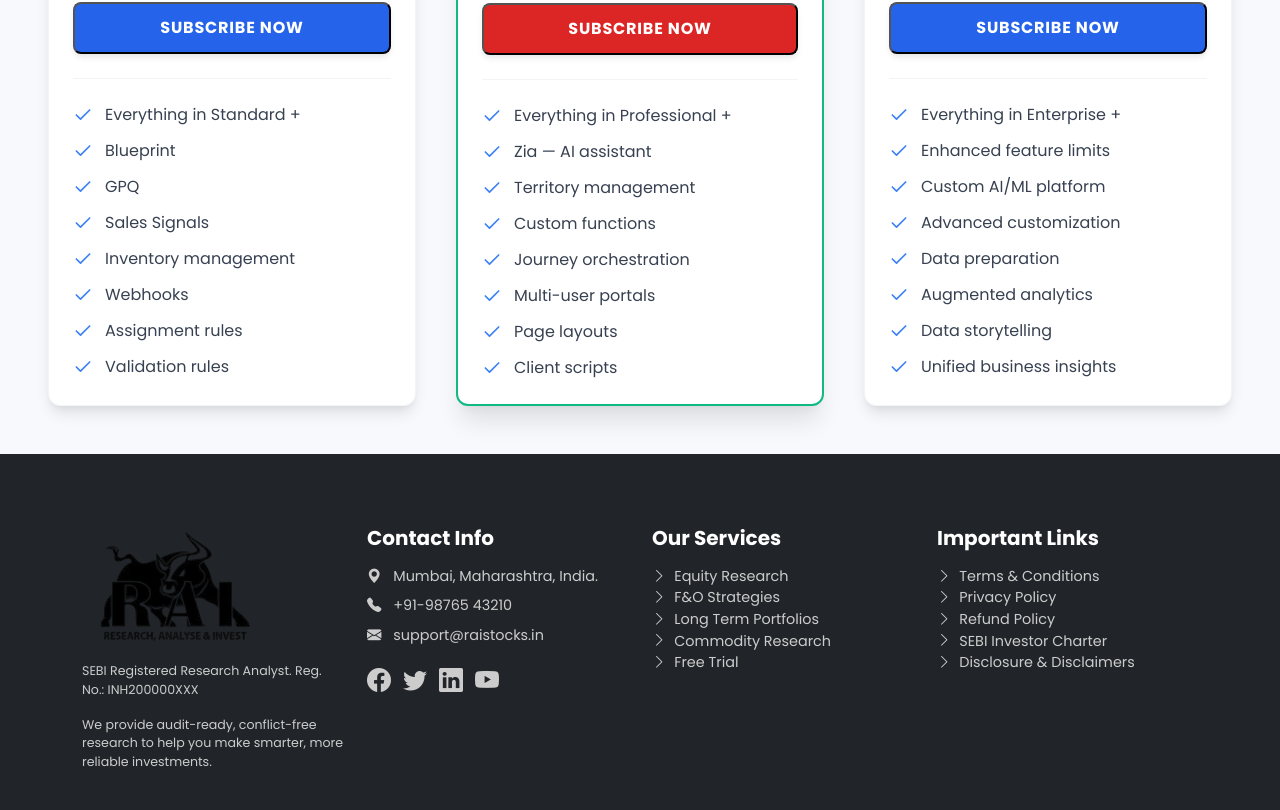
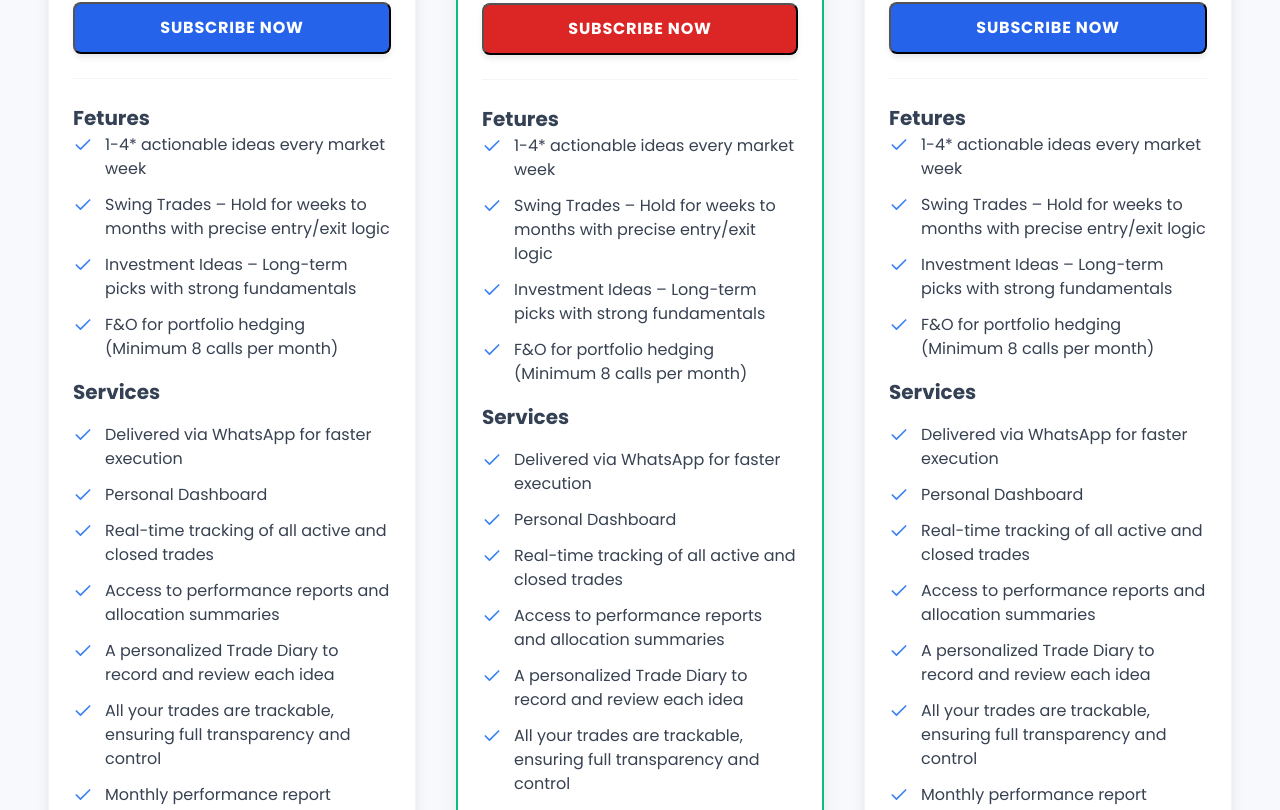
Before and after one commit to KrishnpalJadam/Raistocksweb, a React (Vite) app: page /ourplan in a window 1280 px wide. Shown: the part 469-1279 px from the top of the page. Built offline with nearby package versions, Linux system fonts and the light colour scheme.

Commit message:
trialplan2

```diff
--- a/src/Components/Ourplan.jsx
+++ b/src/Components/Ourplan.jsx
@@ -5,6 +5,7 @@ import { useLocation } from 'react-router-dom';
 
 // --- Investor Plans ---
 const investorPlans = [
+
   {
     id: 1,
     title: 'Professional',
@@ -15,16 +16,25 @@ const investorPlans = [
     isPopular: false,
     buttonClass: 'btn-primary',
     features: [
-      'Everything in Standard +',
-      'Blueprint',
-      'GPQ',
-      'Sales Signals',
-      'Inventory management',
-      'Webhooks',
-      'Assignment rules',
-      'Validation rules',
+
+      '1-4* actionable ideas every market week',
+      'Swing Trades – Hold for weeks to months with precise entry/exit logic',
+      'Investment Ideas – Long-term picks with strong fundamentals',
+      'F&O for portfolio hedging (Minimum 8 calls per month)',
     ],
+    services: [
+      'Delivered via WhatsApp for faster execution',
+      'Personal Dashboard',
+      'Real-time tracking of all active and closed trades',
+      'Access to performance reports and allocation summaries',
+      'A personalized Trade Diary to record and review each idea',
+      'All your trades are trackable, ensuring full transparency and control',
+      'Monthly performance report',
+    ],
+
   },
+
+
   {
     id: 2,
     title: 'Enterprise',
@@ -35,15 +45,22 @@ const investorPlans = [
     isPopular: true,
     buttonClass: 'btn-popular',
     features: [
-      'Everything in Professional +',
-      'Zia — AI assistant',
-      'Territory management',
-      'Custom functions',
-      'Journey orchestration',
-      'Multi-user portals',
-      'Page layouts',
-      'Client scripts',
+
+      '1-4* actionable ideas every market week',
+      'Swing Trades – Hold for weeks to months with precise entry/exit logic',
+      'Investment Ideas – Long-term picks with strong fundamentals',
+      'F&O for portfolio hedging (Minimum 8 calls per month)',
     ],
+    services: [
+      'Delivered via WhatsApp for faster execution',
+      'Personal Dashboard',
+      'Real-time tracking of all active and closed trades',
+      'Access to performance reports and allocation summaries',
+      'A personalized Trade Diary to record and review each idea',
+      'All your trades are trackable, ensuring full transparency and control',
+      'Monthly performance report',
+    ],
+
   },
   {
     id: 3,
@@ -55,14 +72,24 @@ const investorPlans = [
     isPopular: false,
     buttonClass: 'btn-primary',
     features: [
-      'Everything in Enterprise +',
-      'Enhanced feature limits',
-      'Custom AI/ML platform',
-      'Advanced customization',
-      'Data preparation',
-      'Augmented analytics',
-      'Data storytelling',
-      'Unified business insights',
+
+      '1-4* actionable ideas every market week',
+      'Swing Trades – Hold for weeks to months with precise entry/exit logic',
+      'Investment Ideas – Long-term picks with strong fundamentals',
+      'F&O for portfolio hedging (Minimum 8 calls per month)',
+    ],
+    services: [
+      'Delivered via WhatsApp for faster execution',
+      'Personal Dashboard',
+      'Real-time tracking of all active and closed trades',
+      'Access to performance reports and allocation summaries',
+      'A personalized Trade Diary to record and review each idea',
+      'All your trades are trackable, ensuring full transparency and control',
+      'Monthly performance report',
+    ],
+    yearlyBenefits: [
+      'Research Recommendation',
+      'Model portfolio',
     ],
   },
 ];
@@ -79,14 +106,26 @@ const traderPlans = [
     isPopular: false,
     buttonClass: 'btn-primary',
     features: [
-      'Everything in Standard +',
-      'Blueprint',
-      'GPQ',
-      'Sales Signals',
-      'Inventory management',
-      'Webhooks',
-      'Assignment rules',
-      'Validation rules',
+      '1 – 4 actionable ideas every market day*',
+      'Scalp Trades – Quickfire momentum opportunities',
+      'Intraday Trades – Precision-based daily setups',
+      'Swing Trades – Hold for days/weeks with defined risk levels',
+      'Investment Ideas – Long-term fundamental picks',
+      'Strategic Positions – Based on macro & sentiment analysis',
+      'Income-Generating Ideas – Designed for passive returns (Minimum 24 calls per month)',
+    ],
+    services: [
+      'Delivered via WhatsApp for faster execution',
+      'Personal Dashboard',
+      'Real-time tracking of all active and closed trades',
+      'Access to performance reports and allocation summaries',
+      'A personalized Trade Diary to record and review each idea',
+      'All your trades are trackable, ensuring full transparency and control',
+      'Monthly performance report',
+    ],
+    yearlyBenefits: [
+      'Research Recommendation',
+      'Model portfolio',
     ],
   },
   {
@@ -99,14 +138,26 @@ const traderPlans = [
     isPopular: true,
     buttonClass: 'btn-popular',
     features: [
-      'Everything in Professional +',
-      'Zia — AI assistant',
-      'Territory management',
-      'Custom functions',
-      'Journey orchestration',
-      'Multi-user portals',
-      'Page layouts',
-      'Client scripts',
+      '1 – 4 actionable ideas every market day*',
+      'Scalp Trades – Quickfire momentum opportunities',
+      'Intraday Trades – Precision-based daily setups',
+      'Swing Trades – Hold for days/weeks with defined risk levels',
+      'Investment Ideas – Long-term fundamental picks',
+      'Strategic Positions – Based on macro & sentiment analysis',
+      'Income-Generating Ideas – Designed for passive returns (Minimum 24 calls per month)',
+    ],
+    services: [
+      'Delivered via WhatsApp for faster execution',
+      'Personal Dashboard',
+      'Real-time tracking of all active and closed trades',
+      'Access to performance reports and allocation summaries',
+      'A personalized Trade Diary to record and review each idea',
+      'All your trades are trackable, ensuring full transparency and control',
+      'Monthly performance report',
+    ],
+    yearlyBenefits: [
+      'Research Recommendation',
+      'Model portfolio',
     ],
   },
   {
@@ -119,14 +170,26 @@ const traderPlans = [
     isPopular: false,
     buttonClass: 'btn-primary',
     features: [
-      'Everything in Enterprise +',
-      'Enhanced feature limits',
-      'Custom AI/ML platform',
-      'Advanced customization',
-      'Data preparation',
-      'Augmented analytics',
-      'Data storytelling',
-      'Unified business insights',
+      '1 – 4 actionable ideas every market day*',
+      'Scalp Trades – Quickfire momentum opportunities',
+      'Intraday Trades – Precision-based daily setups',
+      'Swing Trades – Hold for days/weeks with defined risk levels',
+      'Investment Ideas – Long-term fundamental picks',
+      'Strategic Positions – Based on macro & sentiment analysis',
+      'Income-Generating Ideas – Designed for passive returns (Minimum 24 calls per month)',
+    ],
+    services: [
+      'Delivered via WhatsApp for faster execution',
+      'Personal Dashboard',
+      'Real-time tracking of all active and closed trades',
+      'Access to performance reports and allocation summaries',
+      'A personalized Trade Diary to record and review each idea',
+      'All your trades are trackable, ensuring full transparency and control',
+      'Monthly performance report',
+    ],
+    yearlyBenefits: [
+      'Research Recommendation',
+      'Model portfolio',
     ],
   },
 ];
@@ -135,22 +198,36 @@ const traderPlans = [
 const trialPlan = [
   {
     id: 1,
-    duration: '15 Days',
-    price: '999',
+    duration: "15 Days",
+    price: "999",
     isPopular: false,
-    buttonClass: 'btn-primary',
+    buttonClass: "btn-primary",
     features: [
-      'Everything in Standard +',
-      'Blueprint',
-      'GPQ',
-      'Sales Signals',
-      'Inventory management',
-      'Webhooks',
-      'Assignment rules',
-      'Validation rules',
+      // --- Features ---
+      "1 – 4 actionable ideas every market day*",
+      "Scalp Trades – Quickfire momentum opportunities",
+      "Intraday Trades – Precision-based daily setups",
+      "Swing Trades – Hold for days/weeks with defined risk levels",
+      "Investment Ideas – Long-term fundamental picks",
+      "Strategic Positions – Based on macro & sentiment analysis",
+      "Income-Generating Ideas – Designed for passive returns",
+
+
     ],
+    services: [
+      // --- Services ---
+      "Delivered via WhatsApp for faster execution",
+      "Personal Dashboard access",
+      "Real-time tracking of all active and closed trades",
+      "Performance reports and allocation summaries",
+      "Personalized Trade Diary to record and review each idea",
+      "All trades are trackable ensuring full transparency and control",
+      "End-of-trial performance report",
+    ]
+
   },
 ];
+
 
 // --- Pricing Card Component ---
 const PricingCard = ({ plan, onSubscribe }) => (
@@ -186,14 +263,29 @@ const PricingCard = ({ plan, onSubscribe }) => (
     </div>
 
     <div className="card-features">
-      <ul className="feature-list">
-        {plan.features.map((feature, index) => (
-          <li key={index} className="feature-item">
+      <span className='fw-bold fs-5'>Fetures</span>
+      <ul className="feature-list mb-3">
+        {plan.features?.map((feature, index) => (
+          <li key={index} className="feature-item ">
             <Check className="feature-icon" />
             <span>{feature}</span>
           </li>
         ))}
       </ul>
+      {/* ✅ Render Services only if available */}
+      {plan.services && (
+        <>
+          <span className="fw-bold fs-5 ">Services</span>
+          <ul className="feature-list mt-3">
+            {plan.services.map((service, index) => (
+              <li key={index} className="feature-item">
+                <Check className="feature-icon" />
+                <span>{service}</span>
+              </li>
+            ))}
+          </ul>
+        </>
+      )}
     </div>
   </div>
 );
```
Lines whose indentation alone changed are shown as unchanged.
